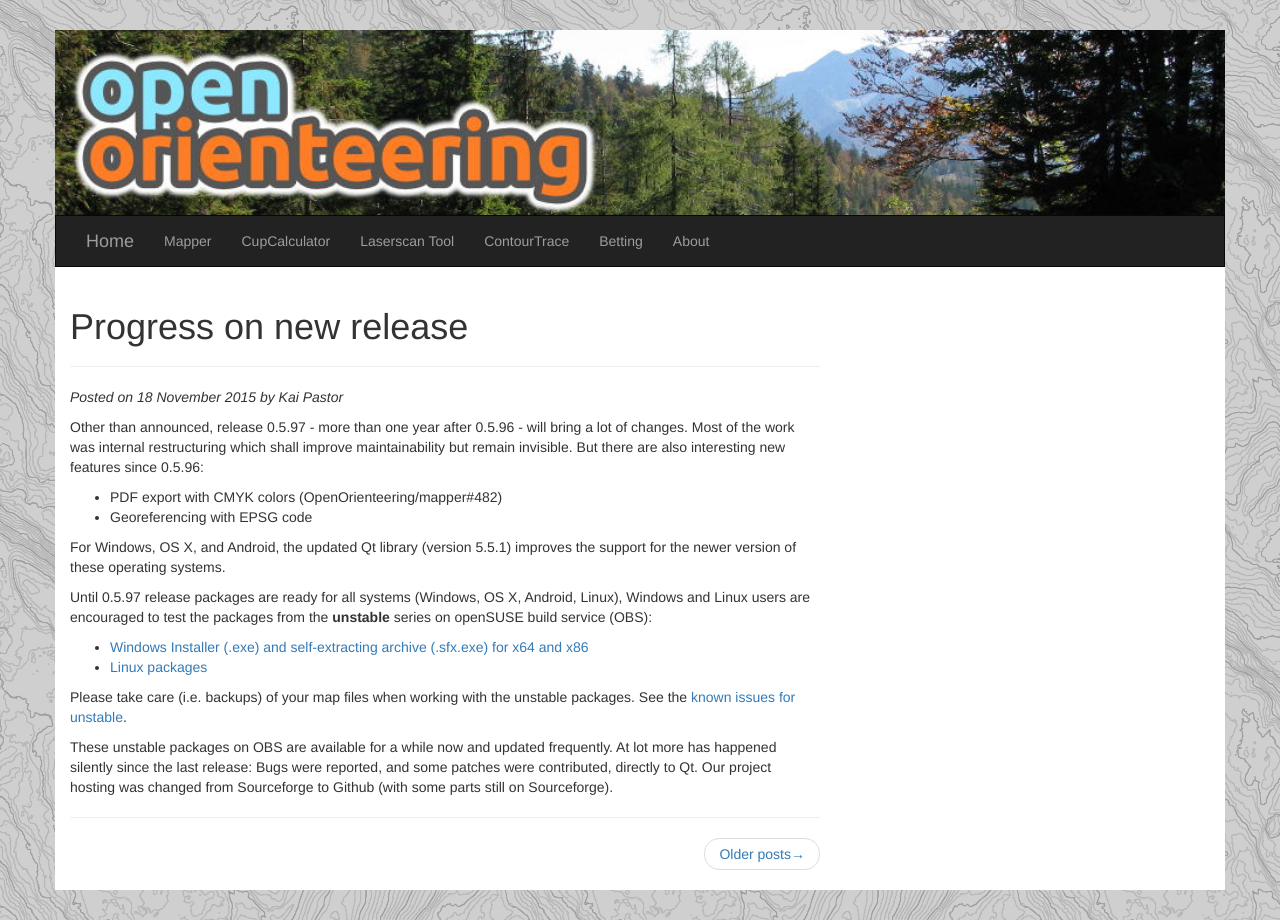
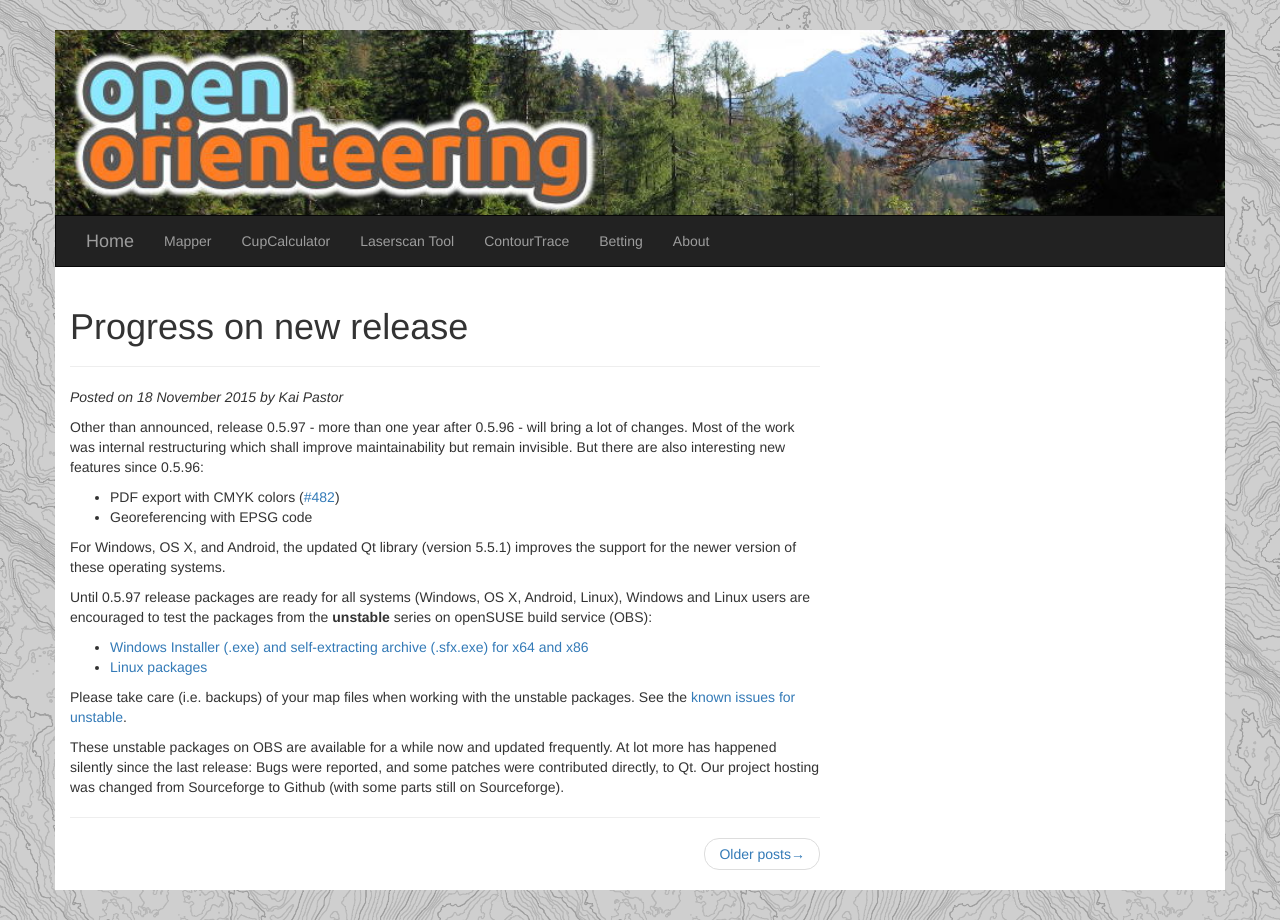
Before and after one commit to OpenOrienteering/OpenOrienteering.github.io, a Jekyll site: the page built from _posts/2015-11-17-mapper-unstable-packages.md, in a window 1280 px wide. Built offline with Jekyll 4.4.1, drawn with Linux system fonts in a browser that asks for light colours.

Commit message:
Update 2015-11-17-mapper-unstable-packages.md

```diff
--- a/_posts/2015-11-17-mapper-unstable-packages.md
+++ b/_posts/2015-11-17-mapper-unstable-packages.md
@@ -11,7 +11,7 @@ categories:
 
 Other than announced, release 0.5.97 - more than one year after 0.5.96 - will bring a lot of changes. Most of the work was internal restructuring which shall improve maintainability but remain invisible. But there are also interesting new features since 0.5.96:
 
- - PDF export with CMYK colors (OpenOrienteering/mapper#482)
+ - PDF export with CMYK colors ([#482](https://github.com/OpenOrienteering/mapper/issues/482))
  - Georeferencing with EPSG code
 
 For Windows, OS X, and Android, the updated Qt library (version 5.5.1) improves the support for the newer version of these operating systems.
@@ -24,4 +24,4 @@ Until 0.5.97 release packages are ready for all systems (Windows, OS X, Android,
 Please take care (i.e. backups) of your map files when working with the unstable packages.
 See the [known issues for unstable](https://github.com/OpenOrienteering/mapper/issues?q=is:open+label:"known issues unstable").
 
-These unstable packages on OBS are available for a while now and updated frequently. At lot more has happened silently since the last release: Bugs were reported, and some patches were contributed, directly to Qt. Our project hosting was changed from Sourceforge to Github (with some parts still on Sourceforge).
+These unstable packages on OBS are available for a while now and updated frequently. At lot more has happened silently since the last release: Bugs were reported, and some patches were contributed directly, to Qt. Our project hosting was changed from Sourceforge to Github (with some parts still on Sourceforge).
```
